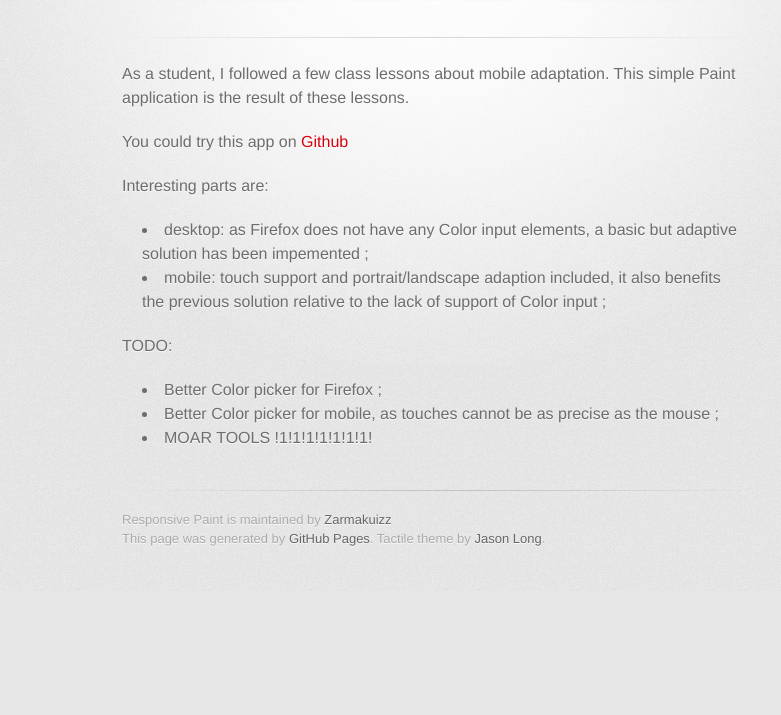
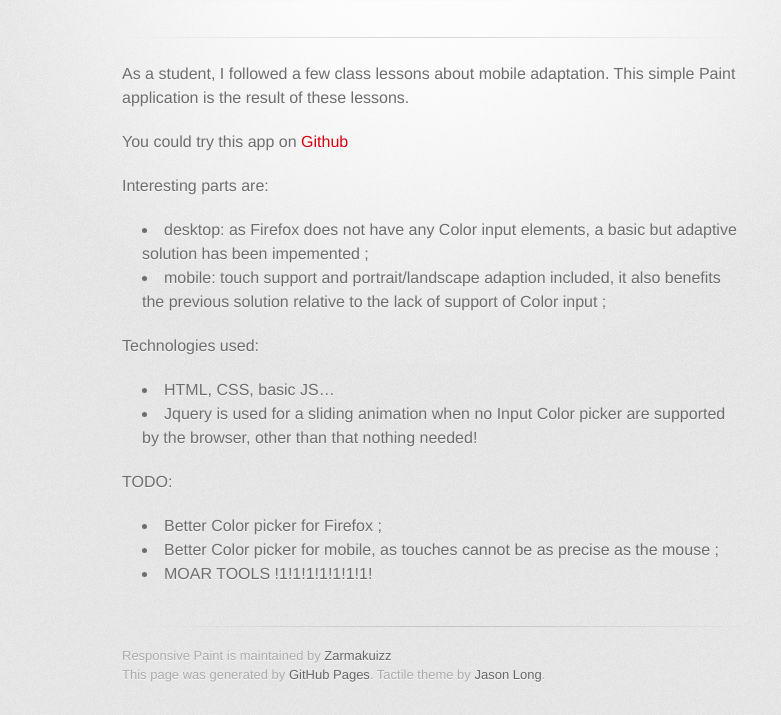
Before and after one commit to Zarmakuizz/ResponsivePaint, a plain HTML site: page index.html in a window 1280 px wide. Shown: the part 209-924 px from the top of the page, without its empty margins (208-989 px from the left). Before the commit the page ends 800 px from the top, so only its background shows below. Drawn offline with Linux system fonts and the light colour scheme; a web font is replaced by a local one.

Commit message:
update index

```diff
--- a/index.html
+++ b/index.html
@@ -40,6 +40,12 @@
 <li>mobile: touch support and portrait/landscape adaption included, it also benefits the previous solution relative to the lack of support of Color input ;</li>
 </ul>
 
+<p>Technologies used: </p>
+<ul>
+<li>HTML, CSS, basic JS… </li>
+<li>Jquery is used for a sliding animation when no Input Color picker are supported by the browser, other than that nothing needed!</li>
+</ul>
+
 <p>TODO:</p>
 <ul>
 <li>Better Color picker for Firefox ;</li>
```
